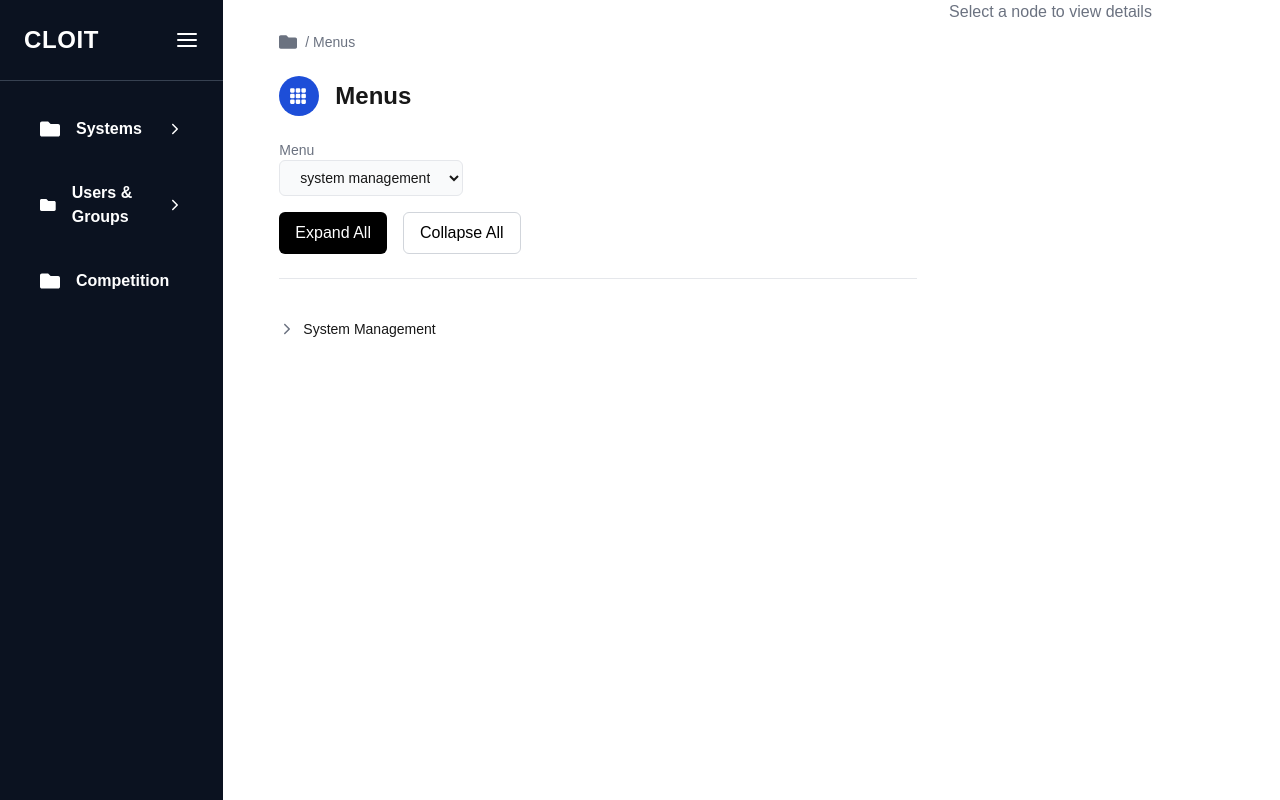
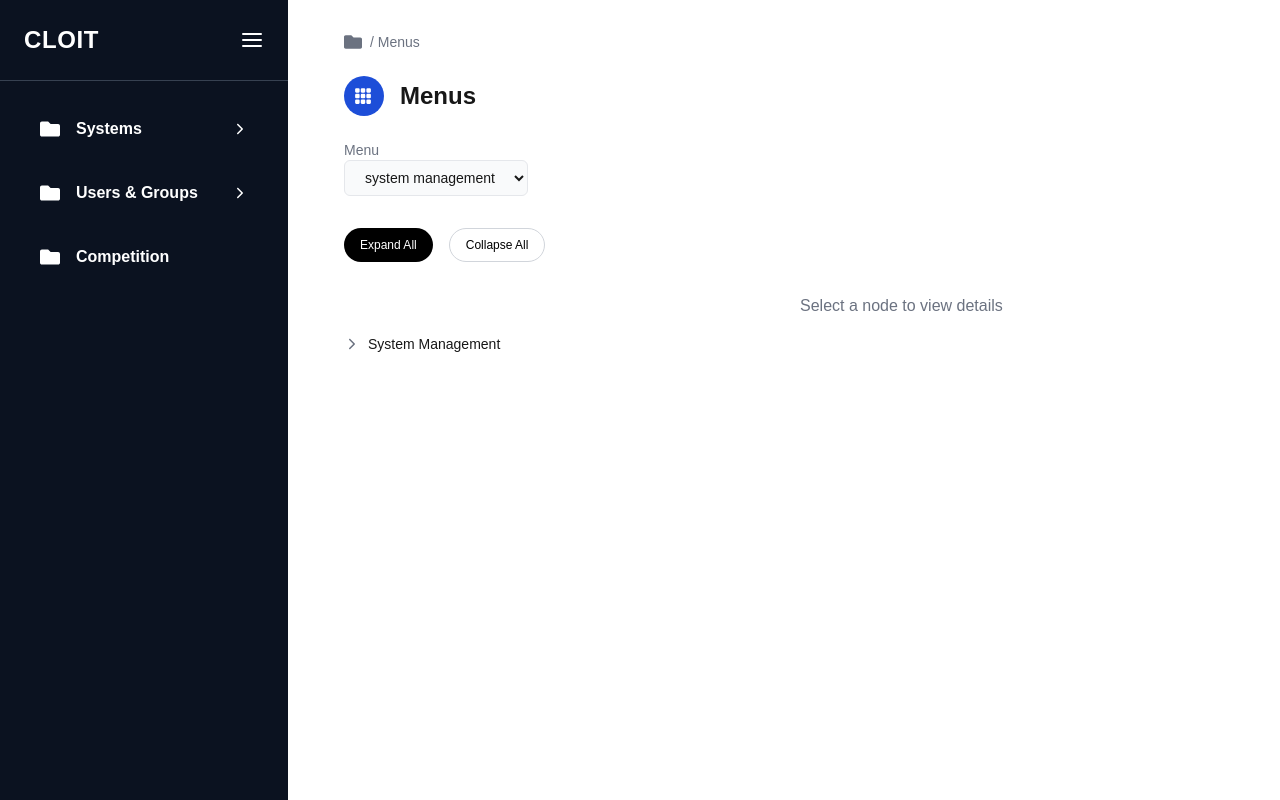
Before and after one commit to gaurav-padaliya/snapx-T, a Next.js app in the folder frontend/: page / in a window 1280 px wide. Built offline with nearby package versions, Linux system fonts and the light colour scheme.

Commit message:
refactor: Enhance styling and layout of MenuForm and MenuHeader components for improved user experience

```diff
--- a/frontend/app/components/MenuForm.tsx
+++ b/frontend/app/components/MenuForm.tsx
@@ -4,41 +4,54 @@ const MenuForm: React.FC<{ activeNode: any }> = ({ activeNode }) => {
   const [name, setName] = useState("");
 
   return (
-    <div className="p-6 border rounded-md bg-gray-50">
-      <div className="mb-4">
-        <label className="block text-sm font-medium text-gray-700">
+    <div className="p-6 rounded-xl bg-white">
+      <div className="mb-6">
+        <label className="block text-sm font-semibold text-gray-600 mb-2">
           Menu ID
         </label>
         <input
           type="text"
-          className="mt-1 block w-full border-gray-300 rounded-md shadow-sm"
+          className="w-full px-4 py-2 text-sm bg-gray-100 rounded-lg focus:outline-none focus:ring-2 focus:ring-blue-500"
           value={activeNode?.id || ""}
           disabled
         />
       </div>
-      <div className="mb-4">
-        <label className="block text-sm font-medium text-gray-700">
+      <div className="mb-6">
+        <label className="block text-sm font-semibold text-gray-600 mb-2">
+          Depth
+        </label>
+        <input
+          type="text"
+          className="w-full px-4 py-2 text-sm bg-gray-100 rounded-lg focus:outline-none focus:ring-2 focus:ring-blue-500"
+          value={activeNode?.depth || ""}
+          disabled
+        />
+      </div>
+      <div className="mb-6">
+        <label className="block text-sm font-semibold text-gray-600 mb-2">
           Parent Data
         </label>
         <input
           type="text"
-          className="mt-1 block w-full border-gray-300 rounded-md shadow-sm"
+          className="w-full px-4 py-2 text-sm bg-gray-100 rounded-lg  focus:outline-none focus:ring-2 focus:ring-blue-500"
           value={activeNode?.name || ""}
           disabled
         />
       </div>
-      <div className="mb-4">
-        <label className="block text-sm font-medium text-gray-700">Name</label>
+      <div className="mb-6">
+        <label className="block text-sm font-semibold text-gray-600 mb-2">
+          Name
+        </label>
         <input
           type="text"
-          className="mt-1 block w-full border-gray-300 rounded-md shadow-sm"
+          className="w-full px-4 py-2 text-sm bg-white rounded-lg border border-gray-300 focus:outline-none focus:ring-2 focus:ring-blue-500"
           placeholder="Enter child name"
           value={name}
           onChange={(e) => setName(e.target.value)}
         />
       </div>
       <button
-        className="bg-blue-500 text-white px-4 py-2 rounded-md hover:bg-blue-600"
+        className="w-full py-3 bg-blue-600 text-white text-sm font-semibold rounded-3xl hover:bg-blue-700 focus:outline-none focus:ring-2 focus:ring-blue-500 focus:ring-offset-2"
         onClick={() => console.log(`Add child ${name} to ${activeNode?.name}`)}
       >
         Save
--- a/frontend/app/components/MenuHeader.tsx
+++ b/frontend/app/components/MenuHeader.tsx
@@ -9,7 +9,7 @@ const MenuHeader: React.FC = () => {
   const { dispatch } = useTreeContext();
 
   return (
-    <div className="flex flex-col space-y-6 border-b border-gray-200 pb-6 ml-6">
+    <div className="flex flex-col space-y-6 ml-6">
       {/* Breadcrumbs */}
       <div className="flex items-center space-x-2 text-gray-500 text-sm">
         <FaFolder className="text-lg text-gray-500" />
@@ -37,15 +37,15 @@ const MenuHeader: React.FC = () => {
         </div>
 
         {/* Expand All and Collapse All Buttons */}
-        <div className="flex space-x-4 mt-4">
+        <div className="flex space-x-4 mt-4 pt-4">
           <button
-            className="bg-black text-white px-4 py-2 rounded-md hover:bg-gray-800"
+            className="bg-black text-white text-xs px-4 py-2 rounded-3xl hover:bg-gray-800"
             onClick={() => dispatch({ type: "TOGGLE_ALL", payload: true })}
           >
             Expand All
           </button>
           <button
-            className="bg-white border border-gray-300 text-black px-4 py-2 rounded-md hover:bg-gray-200"
+            className="bg-white border border-gray-300 text-xs text-black px-4 py-2 rounded-3xl hover:bg-gray-200"
             onClick={() => dispatch({ type: "TOGGLE_ALL", payload: false })}
           >
             Collapse All
--- a/frontend/app/page.tsx
+++ b/frontend/app/page.tsx
@@ -1,4 +1,5 @@
-"use client"; // Make this a Client Component
+"use client";
+
 import React, { useState } from "react";
 import Sidebar from "./components/Sidebar";
 import MenuTree from "./components/MenuTree";
@@ -9,16 +10,19 @@ import { TreeProvider } from "./context/TreeContext";
 
 const Page: React.FC = () => {
   const [activeNode, setActiveNode] = useState<any>(null);
+
   return (
     <TreeProvider>
-      <div className="flex">
+      <div className="flex h-screen">
         {/* Sidebar */}
         <Sidebar />
 
         {/* Main Content */}
-
-        <div className="w-2/3 m-8">
+        <div className="flex-1 flex flex-col overflow-y-auto">
+          <div className="m-8">
             <MenuHeader />
+            <div className="flex space-x-8 mt-8">
+              <div className="w-1/2">
                 <MenuTree
                   data={menuData}
                   onSelect={setActiveNode}
@@ -26,14 +30,18 @@ const Page: React.FC = () => {
                   setActiveNode={setActiveNode}
                 />
               </div>
-
               {/* Right: Form */}
-        <div className="w-1/3">
+              <div className="w-1/2">
                 {activeNode ? (
                   <MenuForm activeNode={activeNode} />
                 ) : (
-            <div className="text-gray-500">Select a node to view details</div>
+                  <div className="text-gray-500">
+                    Select a node to view details
+                  </div>
                 )}
+              </div>
+            </div>
+          </div>
         </div>
       </div>
     </TreeProvider>
```
Lines whose indentation alone changed are shown as unchanged.
